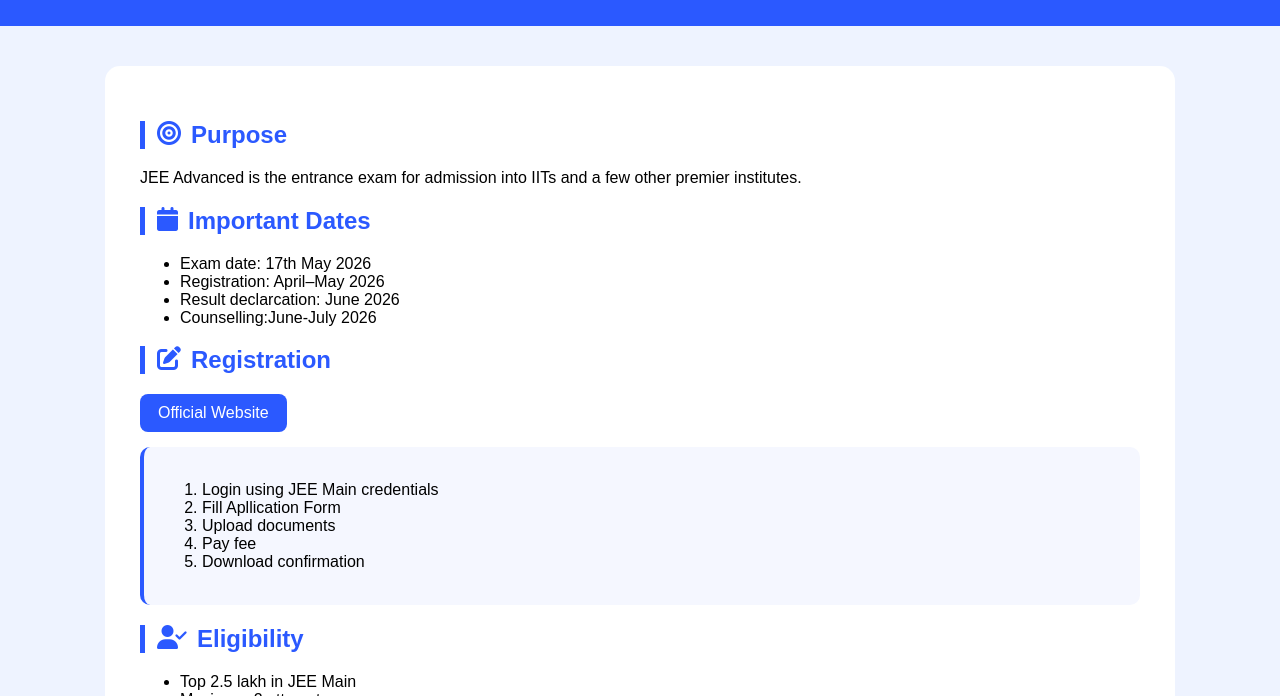
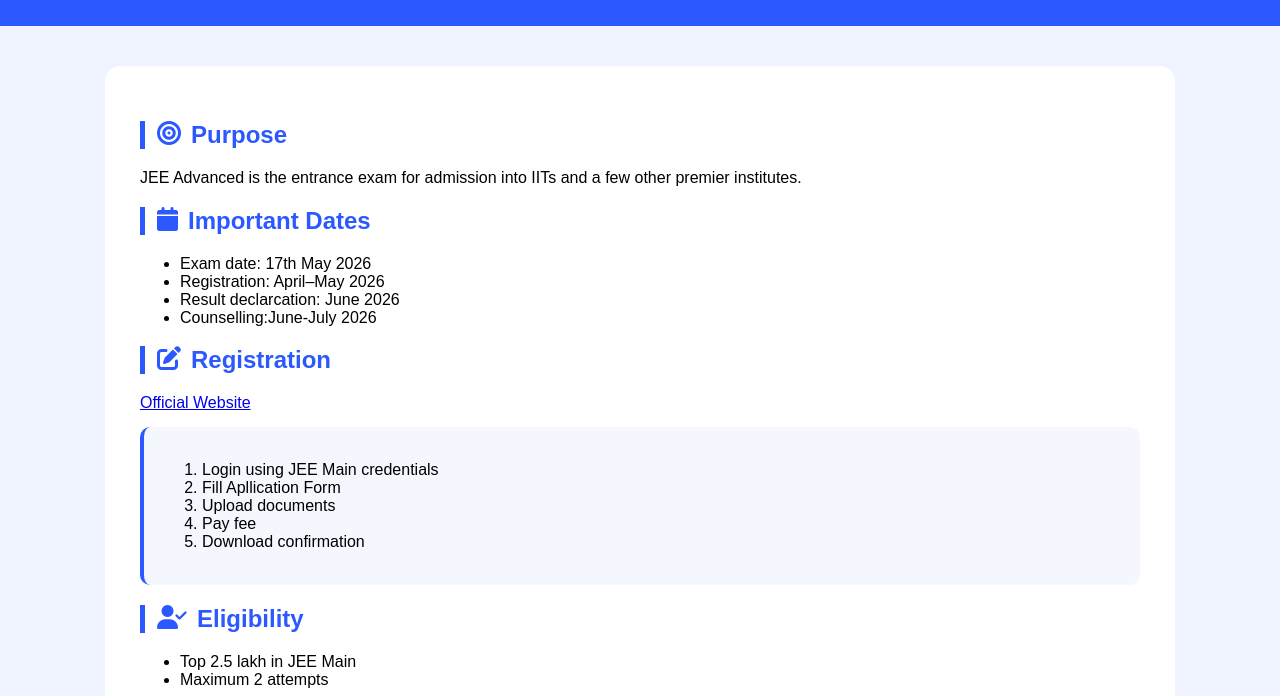
Before and after one commit to r07070883-lab/examify-infosite, a plain HTML site: page jee-adv.html in a window 1280 px wide. Shown: the part 104-800 px from the top of the page. Drawn offline with Linux system fonts and the light colour scheme.

Commit message:
Update jee-adv.html

```diff
--- a/jee-adv.html
+++ b/jee-adv.html
@@ -25,7 +25,8 @@
   <li>Counselling:June-July 2026</li>
 </ul>
 <h2><i class="fas fa-edit"></i> Registration</h2>
-<a class="button" href="https://jeeadv.ac.in" target="_blank">Official Website</a>
+<a href="https://jeeadv.ac.in" target="_blank">Official Website</a>
+
 <div class="box">
   <ol>
     <li>Login using JEE Main credentials</li>
```
